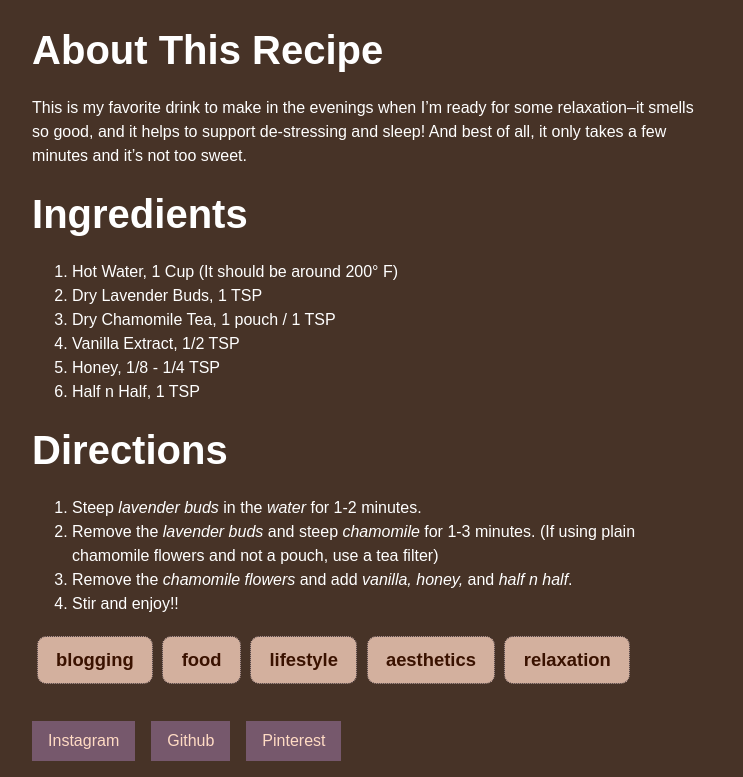
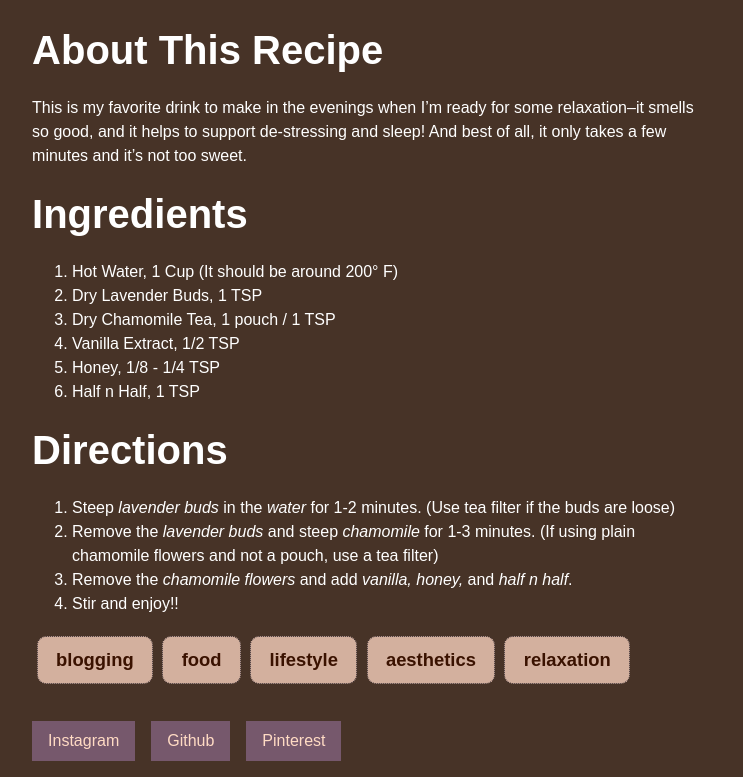
Before and after one commit to Chkiechai/astroWebsite, an Astro site: page /posts/food-lavender-chamomile-tea in a window 1280 px wide. Shown: the part 733-1510 px from the top of the page, without its empty margins (268-1011 px from the left). Built offline with nearby package versions, Linux system fonts and the light colour scheme; Astro itself is replaced by a stand-in of ours.

Commit message:
Amended tea recipe

```diff
--- a/src/pages/posts/food-lavender-chamomile-tea.md
+++ b/src/pages/posts/food-lavender-chamomile-tea.md
@@ -34,7 +34,7 @@ This is my favorite drink to make in the evenings when I'm ready for some relaxa
 
 # Directions
 
-1. Steep *lavender buds* in the *water* for 1-2 minutes.
+1. Steep *lavender buds* in the *water* for 1-2 minutes. (Use tea filter if the buds are loose)
 2. Remove the *lavender buds* and steep *chamomile* for 1-3 minutes. (If using plain chamomile flowers and not a pouch, use a tea filter)
 3. Remove the *chamomile flowers* and add *vanilla, honey,* and *half n half*.
 4. Stir and enjoy!!
```
